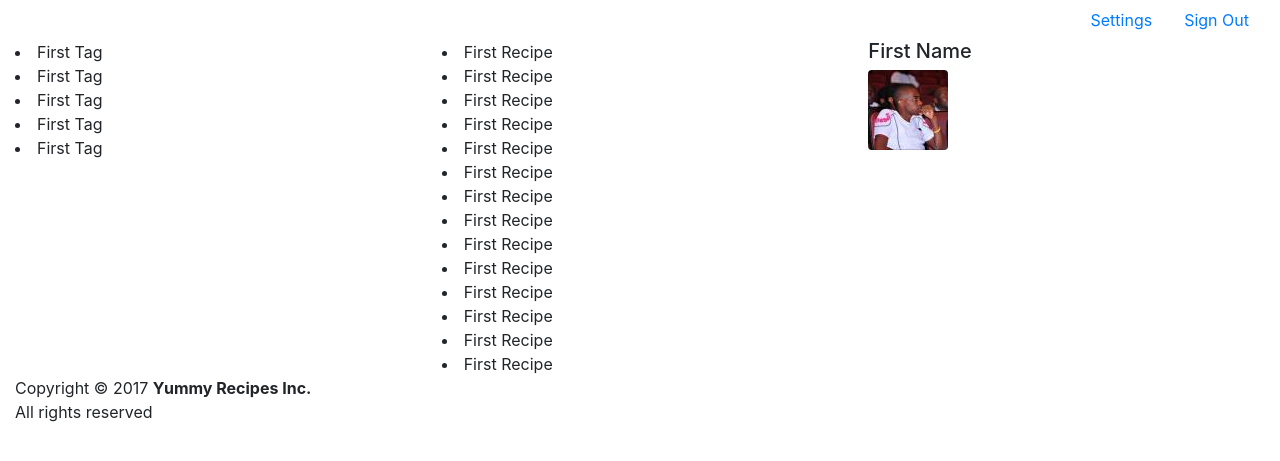
After one commit to lym/yummy-recipes, a Flask app: page /dashboard in a window 1280 px wide. The commit adds this page. Shown: the top 461 px of the page. Run offline with Flask 2, Linux system fonts and the light colour scheme; some libraries are stand-ins or nearby versions.

```diff
--- a/app.py
+++ b/app.py
@@ -1,7 +1,10 @@
 from flask import Flask
 from flask import render_template
 
-from controllers import UsersController
+from controllers import (
+        LoginController,
+        UsersController,
+)
 
 app = Flask(__name__)
 
@@ -19,6 +22,12 @@ def register():
 def login():
     return render_template('login.html', name='login')
 
+@app.route("/dashboard")
+def dashboard():
+    return render_template('dashboard.html', name='dashboard')
+
+
+app.add_url_rule('/returning/', view_func=LoginController.as_view('returning'))
 
 app.add_url_rule(
     '/users/',
--- a/controllers/__init__.py
+++ b/controllers/__init__.py
@@ -1,5 +1,7 @@
 from .users import UsersController
+from .login_controller import LoginController
 
 __all__ = [
     'UsersController',
+    'LoginController',
 ]
--- /dev/null
+++ b/templates/dashboard.html
@@ -0,0 +1,65 @@
+<!DOCTYPE html>
+<html>
+<head>
+  <meta charset="utf-8">
+  <meta http-equiv="X-UA-Compatible" content="IE=edge">
+  <title>Yummy Recipes | Dashboard</title>
+  <meta content="width=device-width, initial-scale=1, maximum-scale=1, user-scalable=no" name="viewport">
+
+  <link rel="stylesheet" href="https://maxcdn.bootstrapcdn.com/bootstrap/4.0.0-beta/css/bootstrap.min.css" integrity="sha384-/Y6pD6FV/Vv2HJnA6t+vslU6fwYXjCFtcEpHbNJ0lyAFsXTsjBbfaDjzALeQsN6M" crossorigin="anonymous">
+</head>
+<body>
+  <div class="container-fluid">
+    <header>
+        <ul class="nav justify-content-end">
+          <li><a class="nav-link" href="javascript:void(0)">Settings</a></li>
+          <li><a class="nav-link" href="javascript:void(0)">Sign Out</a></li>
+        </ul>
+    </header>
+
+    <div class="row">
+      <div class="col">
+        <section class="main-content">
+          <li>First Tag</li>
+          <li>First Tag</li>
+          <li>First Tag</li>
+          <li>First Tag</li>
+          <li>First Tag</li>
+        </section>
+      </div>
+
+      <div class="col">
+        <section class="tags">
+          <li>First Recipe</li>
+          <li>First Recipe</li>
+          <li>First Recipe</li>
+          <li>First Recipe</li>
+          <li>First Recipe</li>
+          <li>First Recipe</li>
+          <li>First Recipe</li>
+          <li>First Recipe</li>
+          <li>First Recipe</li>
+          <li>First Recipe</li>
+          <li>First Recipe</li>
+          <li>First Recipe</li>
+          <li>First Recipe</li>
+          <li>First Recipe</li>
+        </section>
+      </div>
+
+      <div class="col">
+        <section class="user-details">
+          <h5>First Name</h5>
+
+          <img src="../static/images/lym-160x160.jpg" class="rounded" alt="Responsive image">
+        </section>
+      </div>
+    </div>
+
+    <footer>
+      Copyright &copy; 2017 <b>Yummy Recipes Inc.</b><br>
+      All rights reserved
+    </footer>
+  </div>
+</body>
+</html>
--- a/templates/login.html
+++ b/templates/login.html
@@ -21,7 +21,7 @@
 
     <div class="row">
       <div class="col">
-        <form action="" method="post">
+        <form action="/returning/" method="post">
           <div class="form-group has-feedback">
             <input type="email" class="form-control" name="email"
                    placeholder="Email">
@@ -43,7 +43,7 @@
             </div> <!-- /.col -->
           </div>
         </form>
-        <a href="#">Register New Account</a><br>
+        <a href="{{ url_for('register') }}">Register New Account</a><br>
       </div>
 
       <div class="col">
```
Also changed, not shown: controllers/login_controller.py (added, +21 -0 lines).
